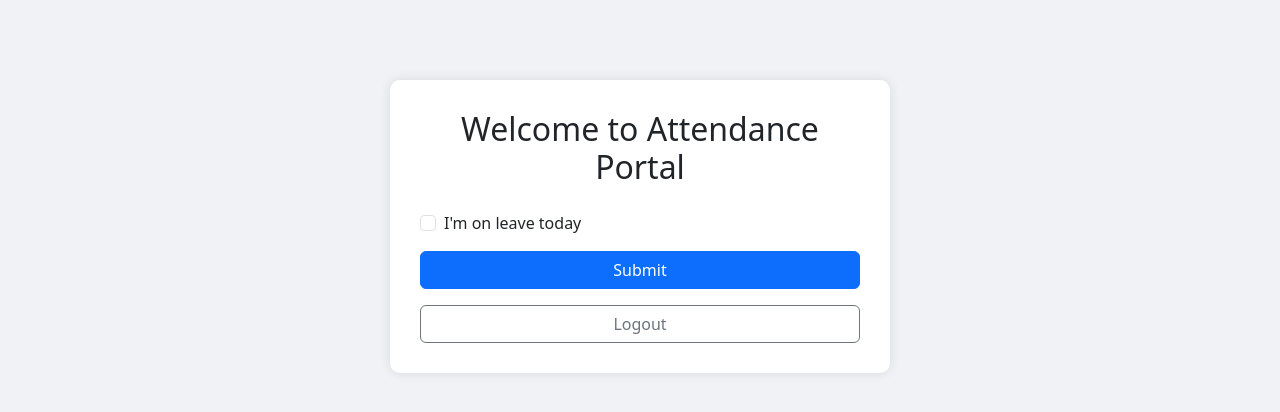
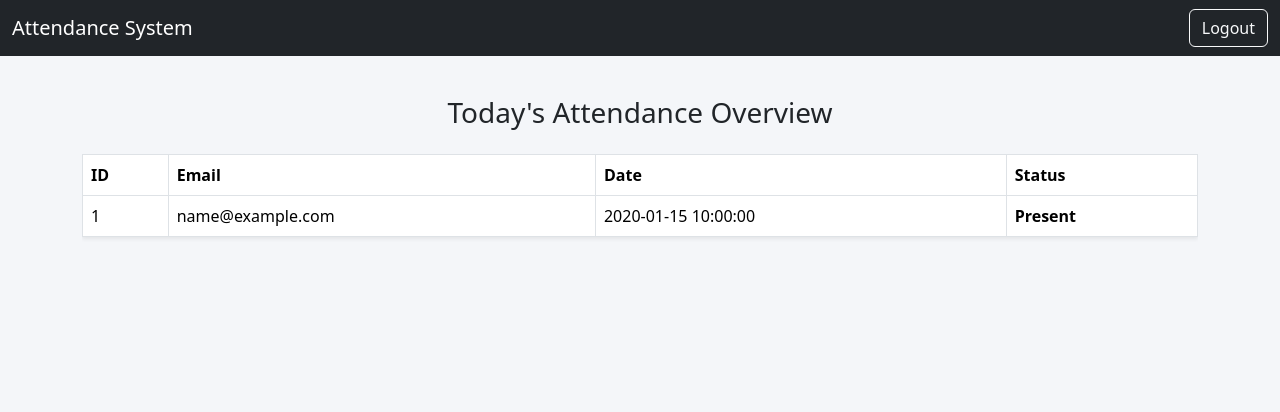
Before and after one commit to Tanmoy91/kubernetes, a PHP site: page /attendance.php in a window 1280 px wide. Shown: the top 412 px of the page. Run offline with PHP 8.4, Linux system fonts and the light colour scheme; the visitor is signed in with stand-in values (Sample User, id 1); tables that the repository leaves empty or names only in its code hold one stand-in row (values such as "Sample post"); data that the repository does not hold is empty.

Commit message:
Update attendance.php

```diff
--- a/attendance.php
+++ b/attendance.php
@@ -6,77 +6,84 @@ if (!isset($_SESSION['user_id'])) {
 }
 
 $conn = new mysqli("mysql.lamp.svc.cluster.local", "root", "password", "testdb");
-$user_id = $_SESSION['user_id'];
+if ($conn->connect_error) {
+    die("Connection failed: " . $conn->connect_error);
+}
 
-$message = "";
-if ($_SERVER["REQUEST_METHOD"] === "POST") {
-    $is_leave = isset($_POST['on_leave']) ? 1 : 0;
+$query = "SELECT a.id, u.email, a.date,
+    CASE WHEN a.on_leave = 1 THEN 'On Leave' ELSE 'Present' END AS status
+    FROM attendance a
+    JOIN users u ON a.user_id = u.id
+    ORDER BY a.date DESC";
 
-    // Check if already marked today
-    $check = $conn->prepare("SELECT id FROM attendance WHERE user_id = ? AND date = CURDATE()");
-    $check->bind_param("i", $user_id);
-    $check->execute();
-    $result = $check->get_result();
-
-    if ($result->num_rows === 0) {
-        // Insert attendance
-        $stmt = $conn->prepare("INSERT INTO attendance (user_id, on_leave, date) VALUES (?, ?, CURDATE())");
-        $stmt->bind_param("ii", $user_id, $is_leave);
-        $stmt->execute();
-
-        if ($is_leave) {
-            $message = "✅ Leave recorded successfully!";
-        } else {
-            $message = "✅ Attendance marked successfully!";
-        }
-    } else {
-        $message = "⚠️ You have already marked your attendance today.";
-    }
-}
+$result = $conn->query($query);
 ?>
 
 <!DOCTYPE html>
-<html>
+<html lang="en">
 <head>
-    <title>Attendance System</title>
-    <link href="https://cdn.jsdelivr.net/npm/bootstrap@5.3.0/dist/css/bootstrap.min.css" rel="stylesheet">
+    <meta charset="UTF-8">
+    <title>Attendance Dashboard</title>
+    <link href="https://cdn.jsdelivr.net/npm/bootstrap@5.3.3/dist/css/bootstrap.min.css" rel="stylesheet">
     <style>
         body {
-            background: #f0f2f5;
+            background-color: #f4f6f9;
         }
         .container {
-            max-width: 500px;
-            margin-top: 80px;
-            padding: 30px;
-            background: white;
-            border-radius: 10px;
-            box-shadow: 0 0 12px rgba(0, 0, 0, 0.1);
+            margin-top: 40px;
         }
-        .logout-link {
-            margin-top: 20px;
-            display: inline-block;
+        .table thead {
+            background-color: #343a40;
+            color: white;
+        }
+        .status-present {
+            color: green;
+            font-weight: bold;
+        }
+        .status-leave {
+            color: orange;
+            font-weight: bold;
         }
     </style>
 </head>
 <body>
-    <div class="container text-center">
-        <h2 class="mb-4">Welcome to Attendance Portal</h2>
+<nav class="navbar navbar-expand-lg navbar-dark bg-dark">
+    <div class="container-fluid">
+        <span class="navbar-brand">Attendance System</span>
+        <div class="d-flex">
+            <a href="logout.php" class="btn btn-outline-light">Logout</a>
+        </div>
+    </div>
+</nav>
 
-        <?php if ($message): ?>
-            <div class="alert alert-info"><?php echo $message; ?></div>
-        <?php endif; ?>
-
-        <form method="post">
-            <div class="form-check mb-3 text-start">
-                <input class="form-check-input" type="checkbox" name="on_leave" id="onLeave">
-                <label class="form-check-label" for="onLeave">
-                    I'm on leave today
-                </label>
-            </div>
-            <button type="submit" class="btn btn-primary w-100">Submit</button>
-        </form>
-
-        <a href="logout.php" class="logout-link btn btn-outline-secondary w-100 mt-3">Logout</a>
+<div class="container">
+    <h3 class="mb-4 text-center">Today's Attendance Overview</h3>
+    <div class="table-responsive">
+        <table class="table table-bordered table-hover shadow-sm">
+            <thead>
+                <tr>
+                    <th>ID</th>
+                    <th>Email</th>
+                    <th>Date</th>
+                    <th>Status</th>
+                </tr>
+            </thead>
+            <tbody>
+                <?php while($row = $result->fetch_assoc()) { ?>
+                    <tr>
+                        <td><?= htmlspecialchars($row['id']) ?></td>
+                        <td><?= htmlspecialchars($row['email']) ?></td>
+                        <td><?= htmlspecialchars($row['date']) ?></td>
+                        <td class="<?= $row['status'] === 'Present' ? 'status-present' : 'status-leave' ?>">
+                            <?= $row['status'] ?>
+                        </td>
+                    </tr>
+                <?php } ?>
+            </tbody>
+        </table>
     </div>
+</div>
 </body>
 </html>
+
+<?php $conn->close(); ?>
```
